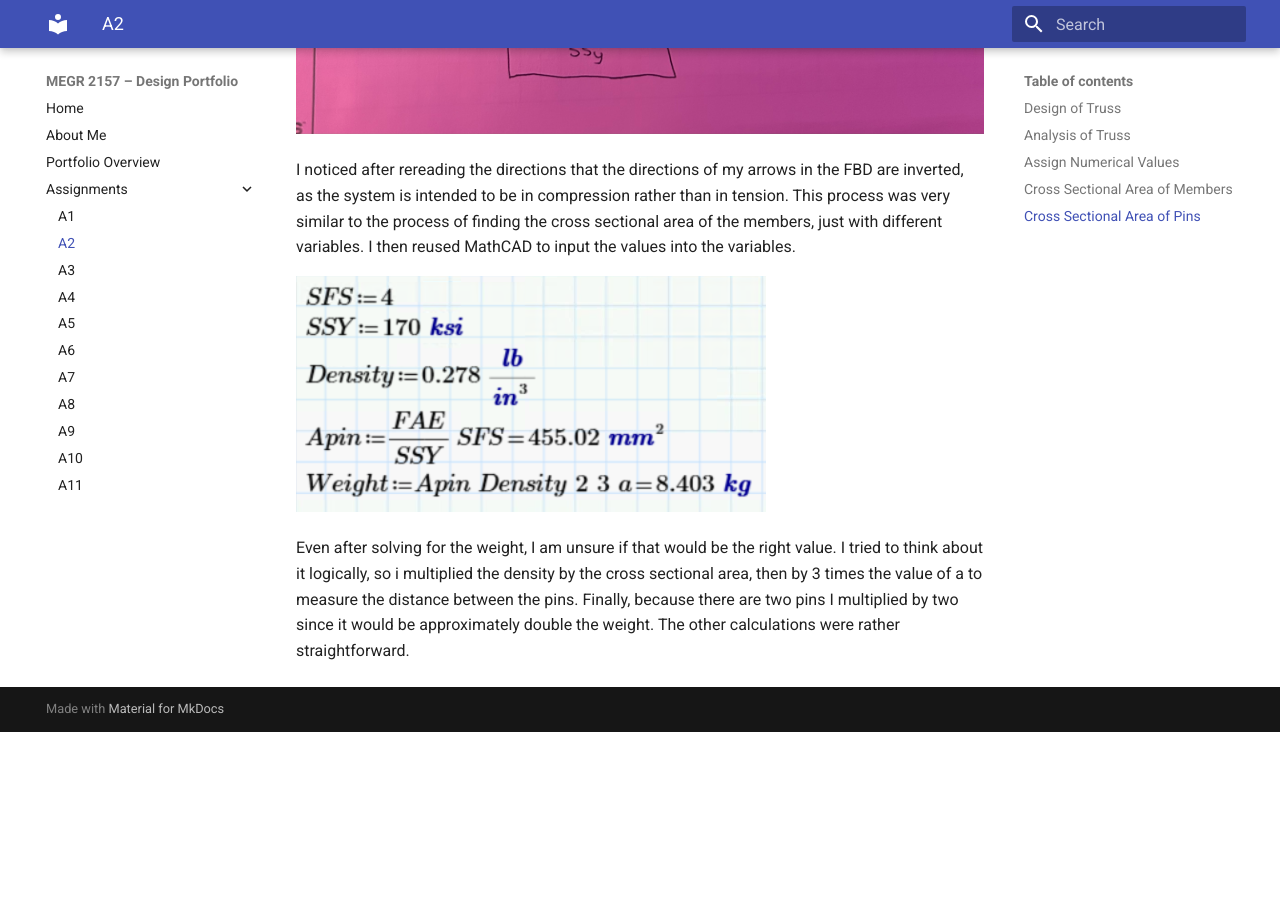
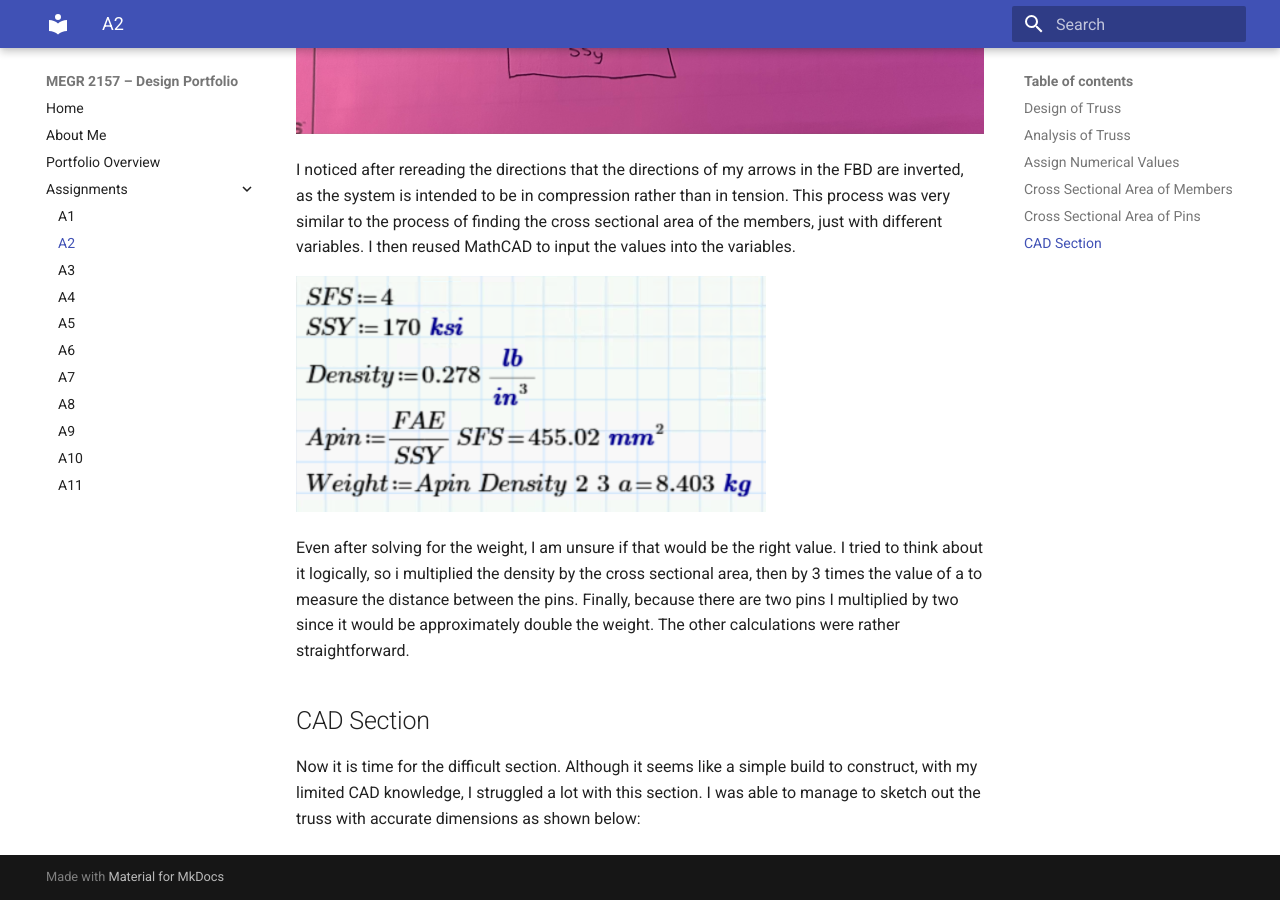
Before and after one commit to bspinne2/megr2157-portfolio, an MkDocs documentation site: the page built from docs/assignments/A02/index.md, in a window 1280 px wide and 900 px high, scrolled down 4686 px. Built offline with MkDocs 1.6.1 and Material for MkDocs 9.7.7, drawn with Linux system fonts in a browser that asks for light colours; before the commit the page ends 5418 px from its top, so only the background shows below that.

Commit message:
Update index.md

```diff
--- a/docs/assignments/A02/index.md
+++ b/docs/assignments/A02/index.md
@@ -47,3 +47,7 @@ I noticed after rereading the directions that the directions of my arrows in the
 ![Screenshot Description](Screenshot%202026-09-02%20235100.png)
 
 Even after solving for the weight, I am unsure if that would be the right value. I tried to think about it logically, so i multiplied the density by the cross sectional area, then by 3 times the value of a to measure the distance between the pins. Finally, because there are two pins I multiplied by two since it would be approximately double the weight. The other calculations were rather straightforward.
+
+## CAD Section
+
+Now it is time for the difficult section. Although it seems like a simple build to construct, with my limited CAD knowledge, I struggled a lot with this section. I was able to manage to sketch out the truss with accurate dimensions as shown below:
```
